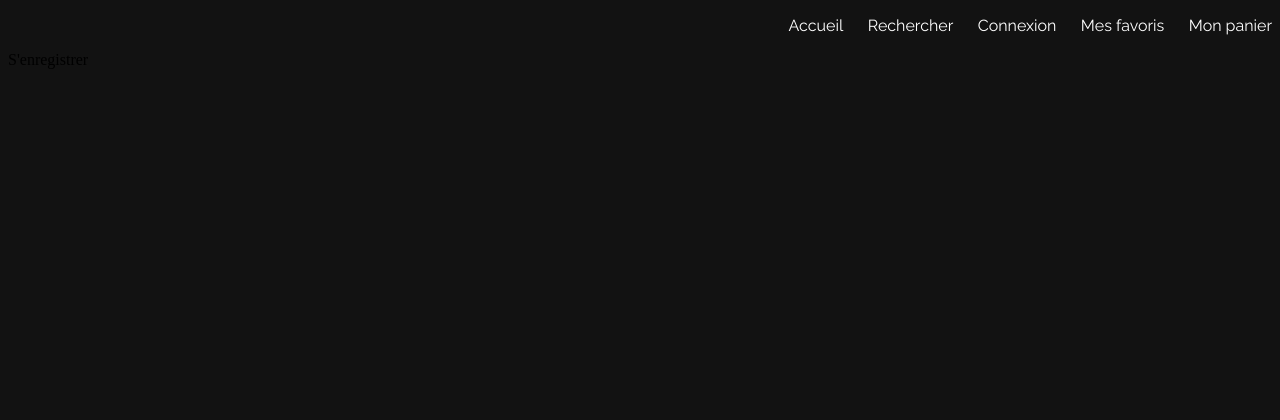
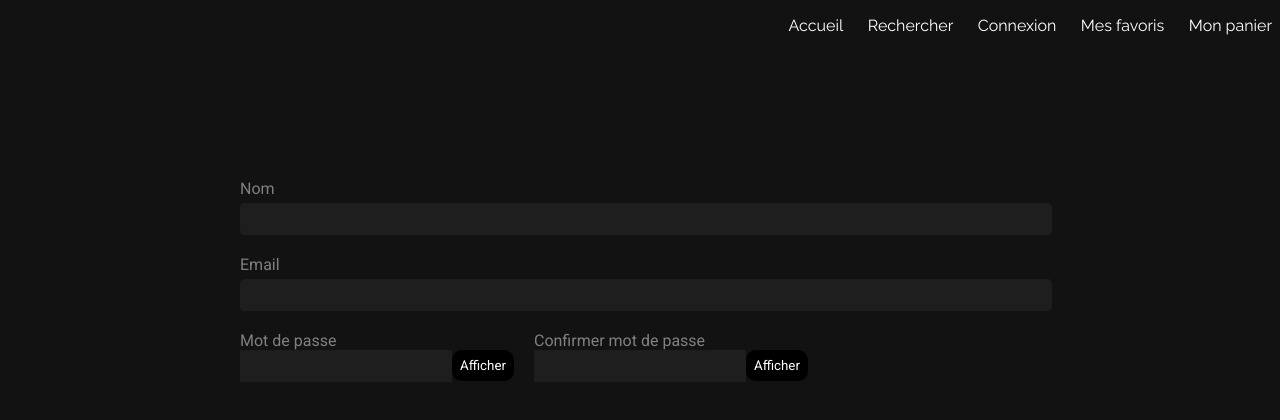
Before and after one commit to Badyssblt/Furniturz, a PHP site: page /signup in a window 1280 px wide. Shown: the top 420 px of the page. Run offline with PHP 8.4, Linux system fonts and the light colour scheme; some libraries are stand-ins or nearby versions.

Commit message:
signinForm

```diff
--- a/src/components/header.php
+++ b/src/components/header.php
@@ -5,6 +5,7 @@
     <meta name="viewport" content="width=device-width, initial-scale=1.0">
     <link rel="stylesheet" href="../css/header.css">
     <link rel="stylesheet" href="../css/slider.css">
+    <link rel="stylesheet" href="../css/form.css">
     <link rel="stylesheet" href="../css/index.css">
     <title>Document</title>
 </head>
--- /dev/null
+++ b/src/components/signinForm.php
@@ -0,0 +1,37 @@
+<div class="form">
+    <div class="input">
+        <label for="name">Nom</label>
+        <input type="text" name="name" id="name">
+    </div>
+    <div class="input">
+        <label for="email">Email</label>
+        <input type="email" name="email" id="email">
+    </div>
+    <div class="form__password">
+        <div style="display: flex; flex-direction: column">
+            <label for="password">Mot de passe</label>
+            <div class="form__password__first">
+                <div class="input__password">
+                    <input type="password" name="password" id="password">
+                </div>
+                <div class="show">
+                    <button class="show__button">Afficher</button>
+                </div>
+            </div>
+        </div>
+
+        <div style="display: flex; flex-direction: column">
+            <label for="password">Confirmer mot de passe</label>
+            <div class="form__password__first">
+                <div class="input__password">
+                    <input type="password" name="ConfirmPassword" id="password">
+                </div>
+                <div class="show">
+                    <button class="show__button" id="display">Afficher</button>
+                </div>
+            </div>
+        </div>
+
+    </div>
+
+</div>
--- /dev/null
+++ b/src/css/form.css
@@ -0,0 +1,78 @@
+.form {
+    position: absolute;
+    top: 30%;
+    left: 50%;
+    transform: translate(-50%, -30%);
+    width: 800px;
+    display: flex;
+    flex-direction: column;
+    gap:20px;
+}
+
+.form input {
+    width: 100%;
+    height: 30px;
+    padding-left: 10px;
+    border-radius: 5px;
+    background: #1E1E1E ;
+    outline: none;
+    border: none;
+    color: white;
+}
+
+label {
+    color: grey;
+    font-family: 'Roboto';
+    float: right;
+}
+
+
+.input {
+    display: flex;
+    flex-direction: column;
+    gap: 5px;
+}
+.form__password {
+    display: flex;
+    flex-direction: row;
+    gap: 20px;
+}
+
+.form__password__first {
+    display: flex;
+    flex-direction: row;
+    width: fit-content;
+}
+
+.input__password {
+    width: 100%;
+    height: fit-content;
+    background: #1E1E1E;
+}
+
+#password {
+    background-color: #1E1E1E;
+    width: 200px;
+}
+
+
+.form__password__confirm {
+    display: flex;
+    flex-direction: column;
+}
+
+
+
+
+.show__button {
+    border: none;
+    color: white;
+    background: black;
+    padding: 8px;
+    border-radius: 10px;
+    font-family: 'Roboto';
+}
+
+.show__button:hover{
+    cursor: pointer;
+}
--- a/src/index.php
+++ b/src/index.php
@@ -13,8 +13,12 @@
         <?php
     });
 
-    $router->map('GET', '/signup', function(){
-        echo "S'enregistrer";
+    $router->map('GET', '/signup', function(){ ?>
+    <main>
+        <?php require('./components/signinForm.php'); ?>
+    </main>
+
+    <?php
     });
 
 
--- /dev/null
+++ b/src/javascript/form.js
@@ -0,0 +1 @@
+const display = document.querySelector(".show__button");
```
